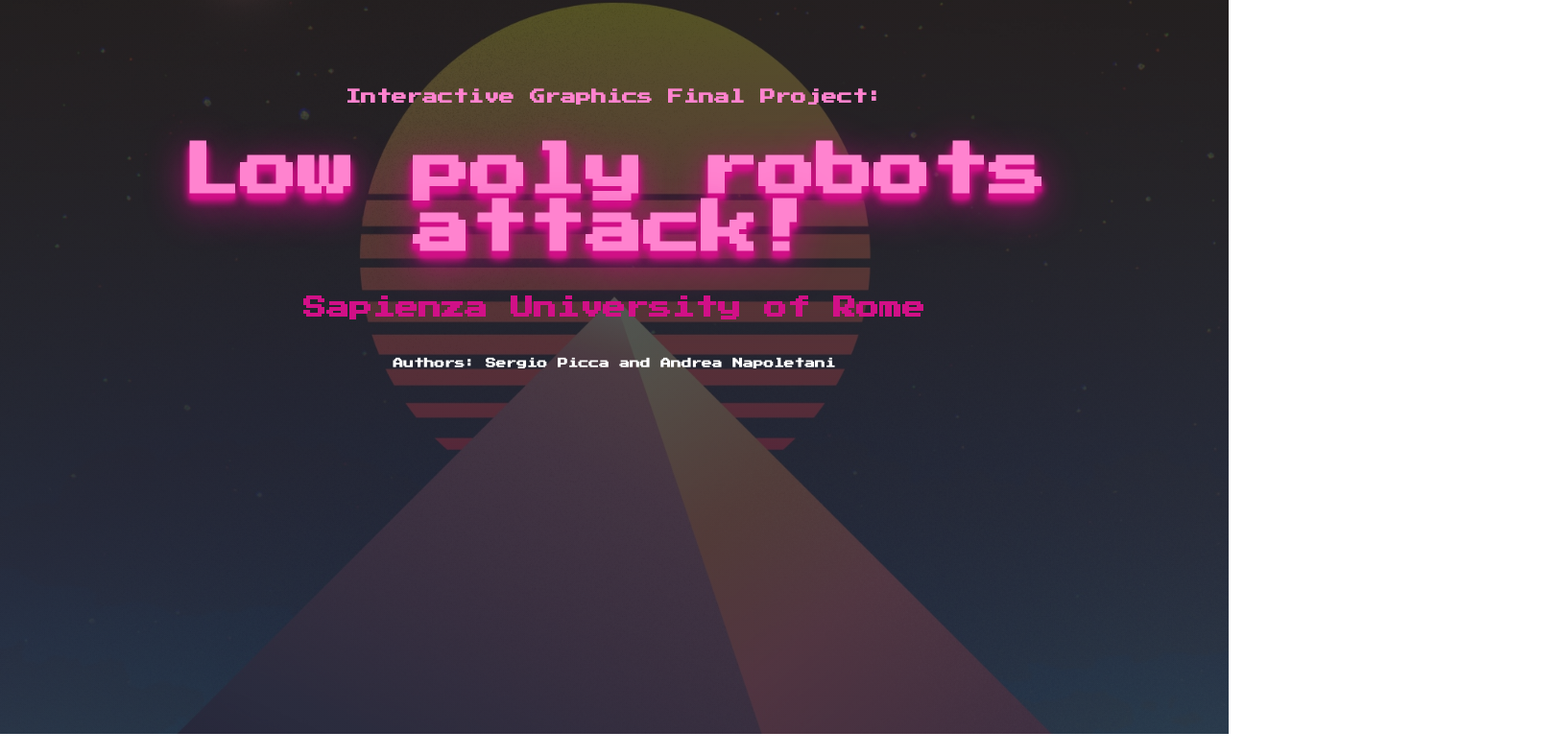
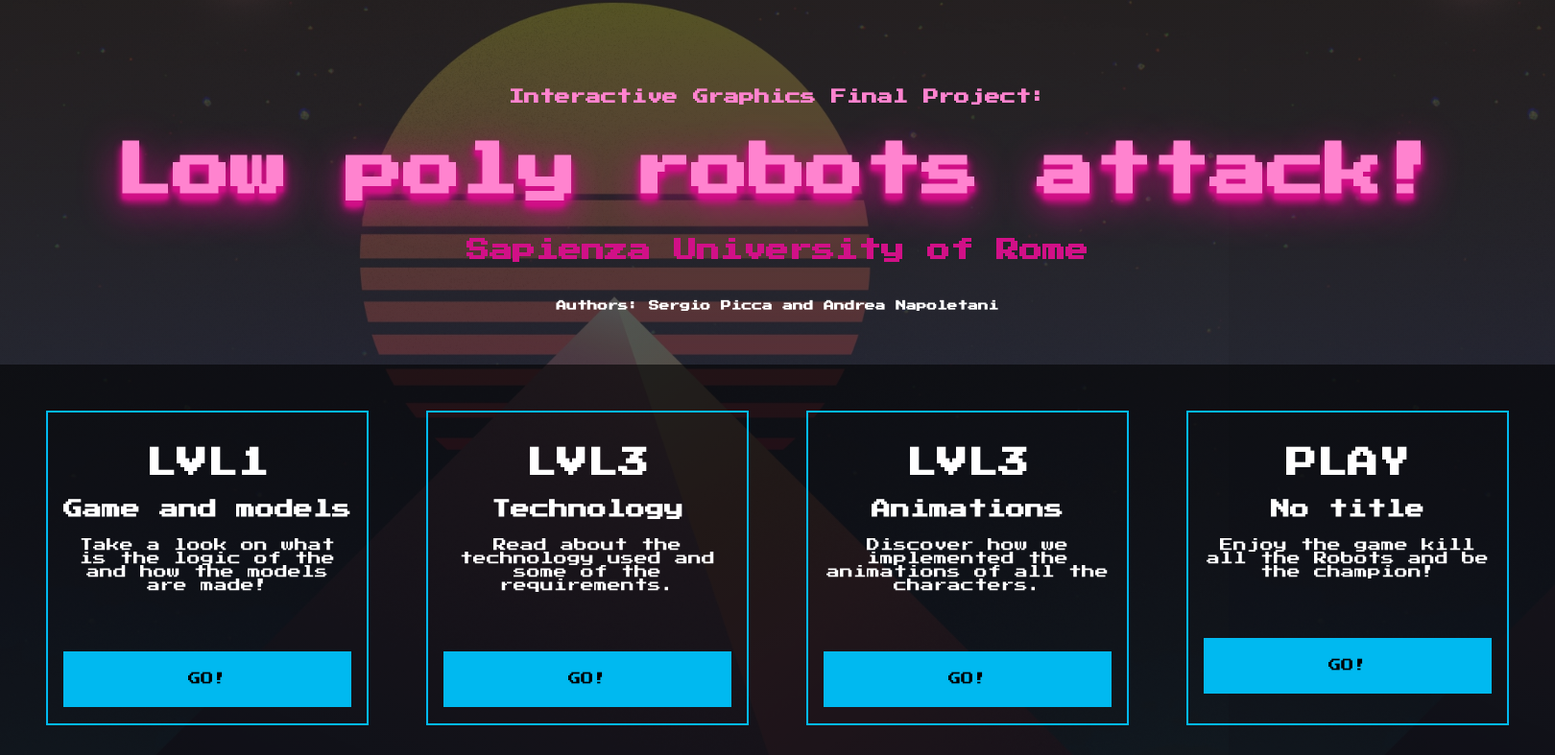
Before and after one commit to sergiopicca/lowPolyRobotsAttack, a React (Create React App) app: page / in a window 1280 px wide. Shown: the part 35-822 px from the top of the page at 96% size, 1620 px wide, since content can reach past the window. Before the commit the page ends 800 px from the top, so only its background shows below. Built offline with nearby package versions, Linux system fonts and the light colour scheme.

Commit message:
Add cards to main page

```diff
--- a/src/Card.js
+++ b/src/Card.js
@@ -1,14 +1,19 @@
 import React from 'react';
 
 class Card extends React.Component {
- render(props) {
+ constructor(props){
+  super()
+  this.props = props
+ }
+
+ render() {
    return (
    <div className='card'>
     <div>
-     <h1 className='level'>{props.level}</h1>
+     <h1 className='level'>{this.props.level}</h1>
     </div>
-    <h3>{props.title}</h3>
-   <p>{props.description}</p>
+    <h3>{this.props.title}</h3>
+   <p>{this.props.desc}</p>
    <button className='access-level'>GO!</button>
    </div>)
  }
--- a/src/Selection.js
+++ b/src/Selection.js
@@ -1,9 +1,21 @@
 import React from 'react';
+import Card from './Card'
 
 class Selection extends React.Component {
  render() {
+  const firstCard = {level: 'LVL1', title: 'Game and models', desc: 'Take a look on what is the logic of the and how the  models are made!'}
+  const secondCard = {level: 'LVL3', title: 'Technology', desc: 'Read about the technology used and some of the requirements.'}
+  const thirdCard = {level: 'LVL3', title: 'Animations', desc: 'Discover how we implemented the animations of all the characters.'}
+  const playCard = {level: 'PLAY', title: 'No title', desc: 'Enjoy the game  kill all the Robots and be  the champion!'}
+
    return (
    <div className="lvl-selection">
+    <div className="card-container">
+     {new Card(firstCard).render()}
+     {new Card(secondCard).render()}
+     {new Card(thirdCard).render()}
+     {new Card(playCard).render()}
+    </div>
    </div>)
  }
 }
--- a/src/index.scss
+++ b/src/index.scss
@@ -5,10 +5,11 @@
 $low-poly-purple: #D11087;
 $low-poly-shock: #FF3CC3;
 $low-poly-green: #00FF27;
+$low-poly-blue: #00B9F0;
 
 #root{
   display: grid;
-  grid-template-rows: auto auto;
+  grid-template-rows: auto 60%;
   grid-template-columns: auto;
   grid-template-areas:
   "title"
@@ -78,6 +79,43 @@
 
 .lvl-selection{
   grid-area: level-selection;
-  background-color: black;
+  background-color: rgba($color: #000000, $alpha: .6);
+  height: 90%;
+}
+.lvl-selection .card-container {
+  display: grid;
+  grid-template-areas: 'card card card card';
+  grid-template-columns: repeat(minmax(400px, 1fr));
+  column-gap: 60px;
+  padding: 6vh;
+}
+.card{
+  padding: 2vh;
+  display: inline-block;
+  border: 2px solid $low-poly-blue;
+  width: 300px;
   height: 100%;
+  color: white;
+  text-align: center;
 }
+.card:hover{
+  position: relative;
+  bottom: 20px;
+}
+.card h3 {
+  font-size: 20px;
+}
+.card p{
+  /* margin: 2vh; */
+  text-align: center;
+  font-size: 14px;
+}
+.card button {
+  margin-top: 6vh;
+  margin-bottom: 1vh;
+  width: 100%;
+  height: 20%;
+  font-family: 'Press Start 2P', cursive;
+  background-color: $low-poly-blue;
+  border: none;
+}
```
